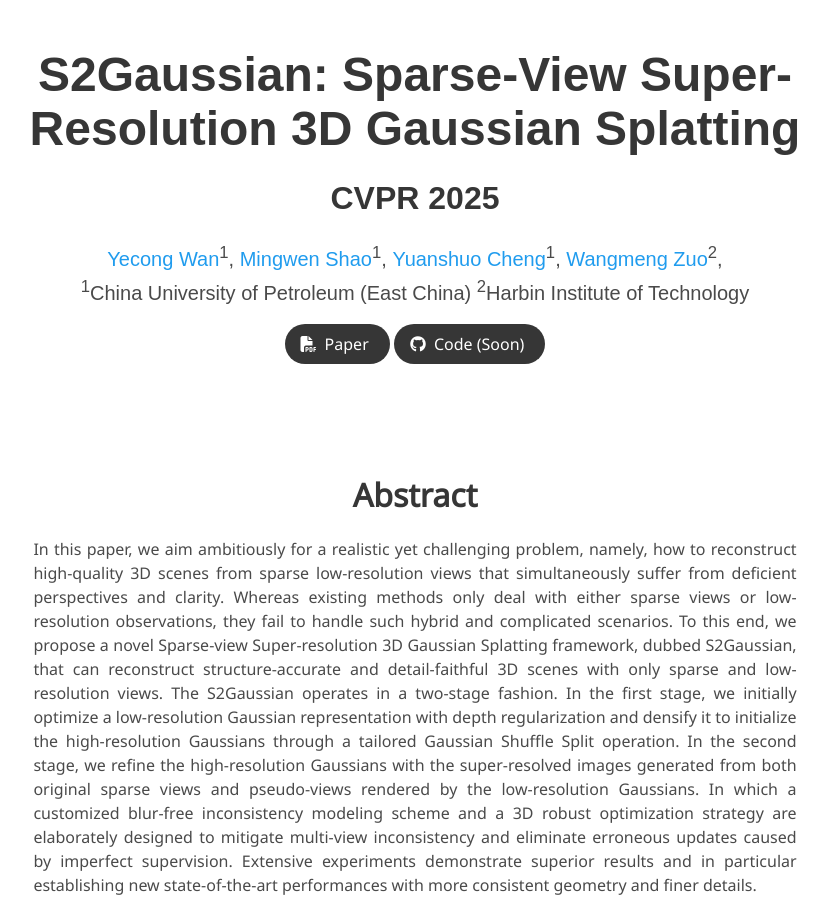
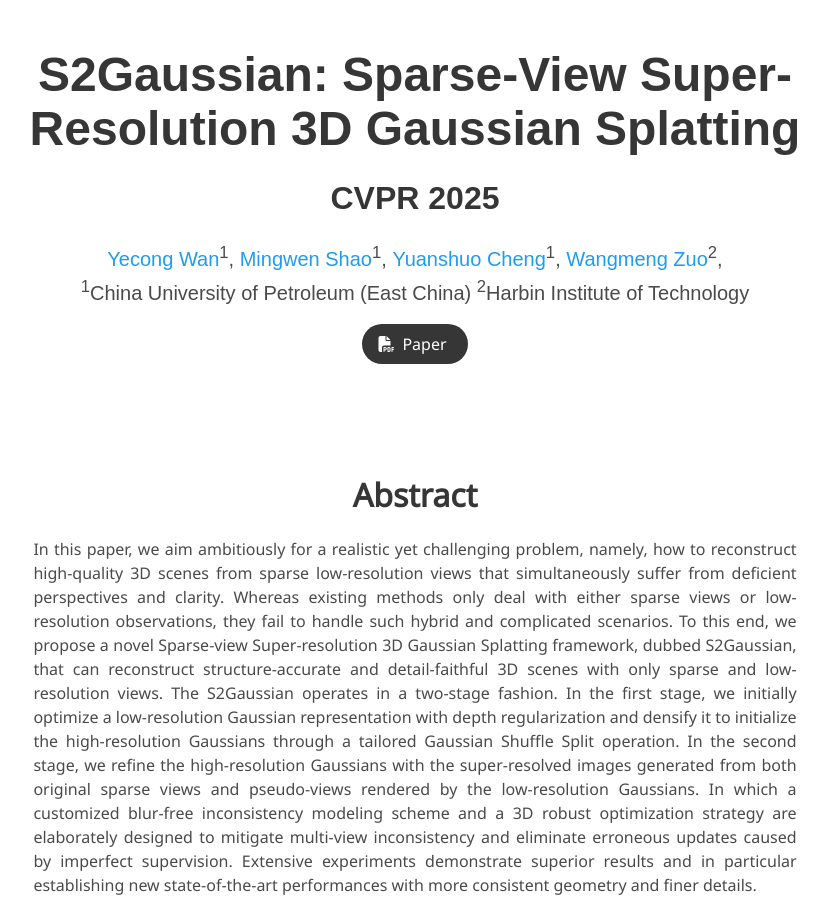
Before and after one commit to Jeasco/S2Gaussian, a plain HTML site: page index.html in a window 1280 px wide. Shown: the top 912 px of the page, without its empty margins (225-1053 px from the left). Drawn offline with nearby package versions, Linux system fonts and the light colour scheme; some icons are missing; a web font is replaced by a local one.

Commit message:
Update index.html

```diff
--- a/index.html
+++ b/index.html
@@ -80,16 +80,6 @@
                 </a>
               </span>
 
-              <!-- Code Link. -->
-              <span class="link-block">
-                <a
-                   class="external-link button is-normal is-rounded is-dark">
-                  <span class="icon">
-                      <i class="fab fa-github"></i>
-                  </span>
-                  <span>Code (Soon)</span>
-                  </a>
-              </span>
             </div>
 
           </div>
```
